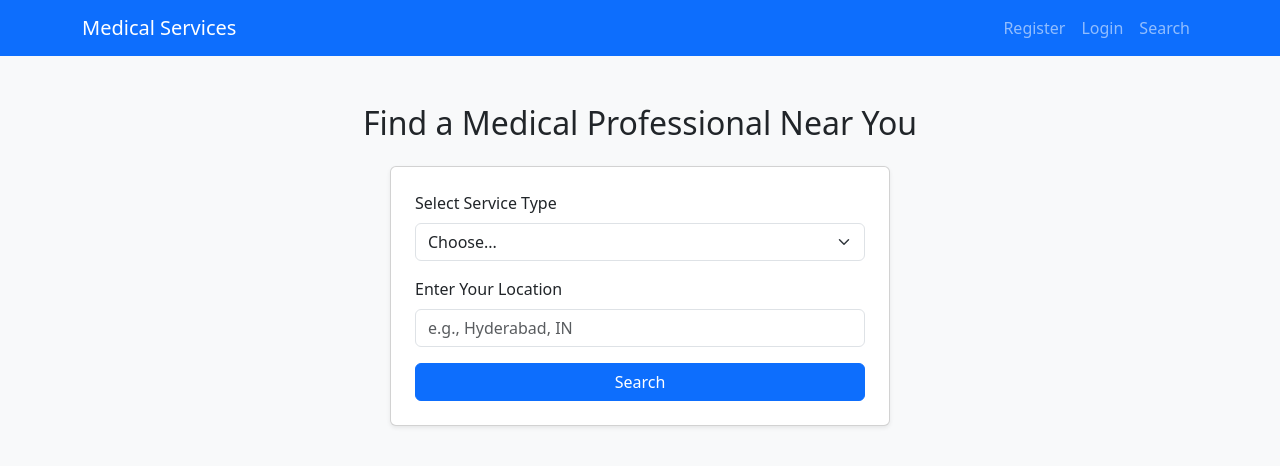
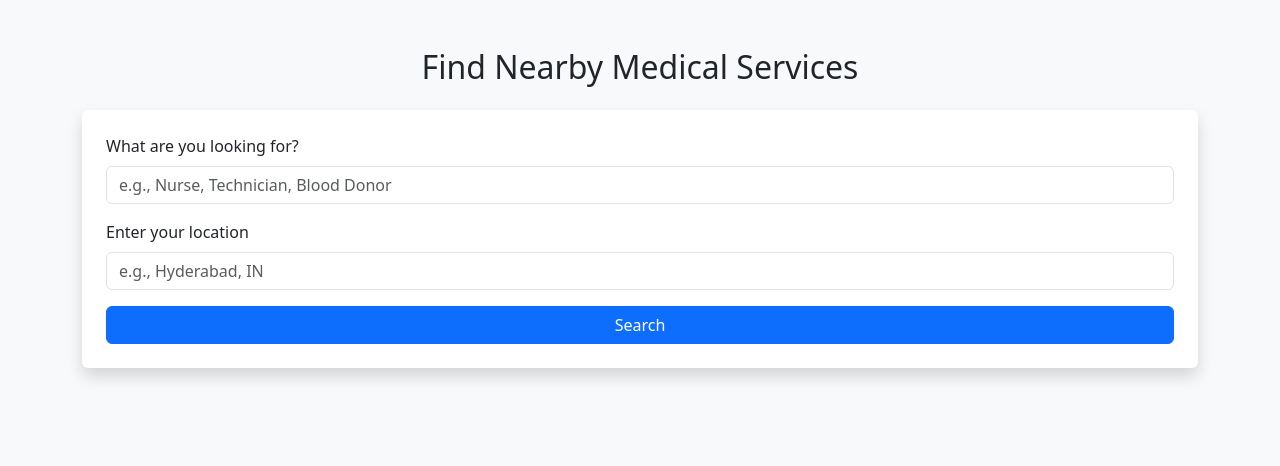
Before and after one commit to durgaprasadbukka/MEDICAL-SERVICES-APP, a Flask app: page /search in a window 1280 px wide. Shown: the top 466 px of the page. Run offline with Flask 3, Linux system fonts and the light colour scheme.

Commit message:
Updated search.html with styled form

```diff
--- a/templates/search.html
+++ b/templates/search.html
@@ -2,39 +2,20 @@
 <html lang="en">
 <head>
     <meta charset="UTF-8">
-    <title>Find a Medical Helper</title>
-    <link href="https://cdn.jsdelivr.net/npm/bootstrap@5.3.0/dist/css/bootstrap.min.css" rel="stylesheet">
+    <title>Find Medical Services</title>
+    <link href="https://cdn.jsdelivr.net/npm/bootstrap@5.3.2/dist/css/bootstrap.min.css" rel="stylesheet">
 </head>
 <body class="bg-light">
-    <nav class="navbar navbar-expand-lg navbar-dark bg-primary">
-        <div class="container">
-            <a class="navbar-brand" href="/">Medical Services</a>
-            <div class="collapse navbar-collapse">
-                <ul class="navbar-nav ms-auto">
-                    <li class="nav-item"><a class="nav-link" href="/register">Register</a></li>
-                    <li class="nav-item"><a class="nav-link" href="/login">Login</a></li>
-                    <li class="nav-item"><a class="nav-link" href="/search">Search</a></li>
-                </ul>
-            </div>
-        </div>
-    </nav>
-
     <div class="container mt-5">
-        <h2 class="text-center mb-4">Find a Medical Professional Near You</h2>
-        <form class="card p-4 shadow-sm mx-auto" style="max-width: 500px;">
+        <h2 class="text-center mb-4">Find Nearby Medical Services</h2>
+        <form method="POST" action="/search" class="p-4 shadow bg-white rounded">
             <div class="mb-3">
-                <label for="serviceType" class="form-label">Select Service Type</label>
-                <select id="serviceType" class="form-select">
-                    <option selected disabled>Choose...</option>
-                    <option>Nurse</option>
-                    <option>Technician</option>
-                    <option>Blood Donor</option>
-                    <option>Medical Equipment Provider</option>
-                </select>
+                <label for="serviceType" class="form-label">What are you looking for?</label>
+                <input type="text" class="form-control" id="serviceType" name="serviceType" placeholder="e.g., Nurse, Technician, Blood Donor">
             </div>
             <div class="mb-3">
-                <label for="location" class="form-label">Enter Your Location</label>
-                <input type="text" id="location" class="form-control" placeholder="e.g., Hyderabad, IN">
+                <label for="location" class="form-label">Enter your location</label>
+                <input type="text" class="form-control" id="location" name="location" placeholder="e.g., Hyderabad, IN">
             </div>
             <button type="submit" class="btn btn-primary w-100">Search</button>
         </form>
```
